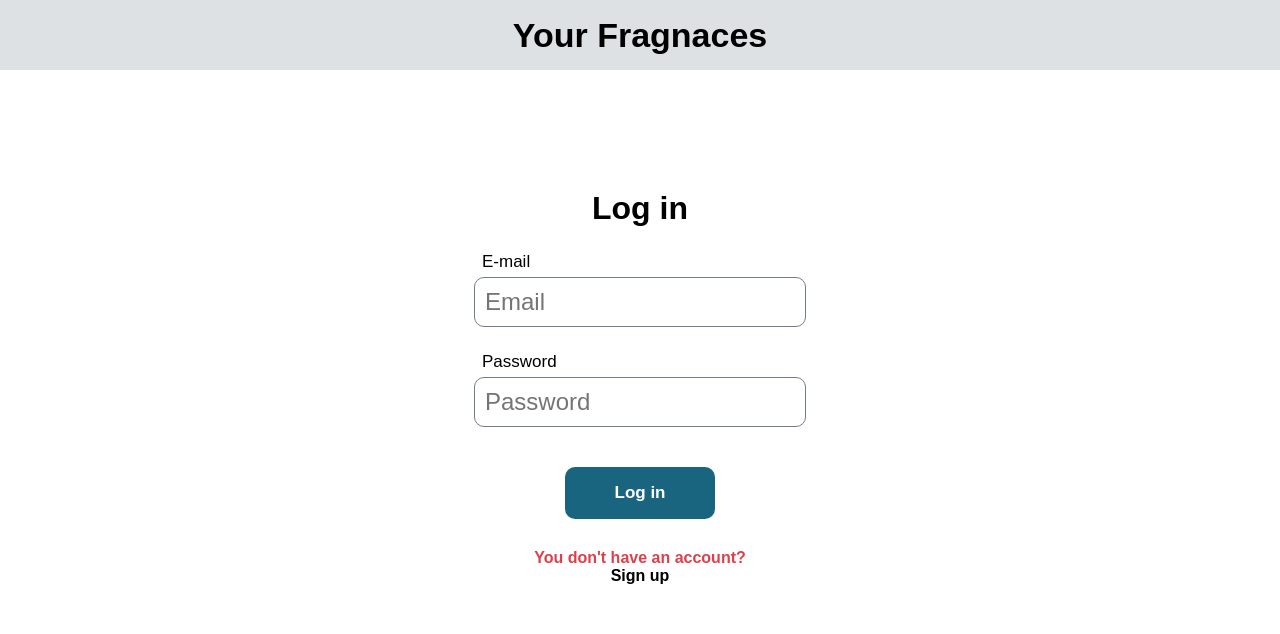
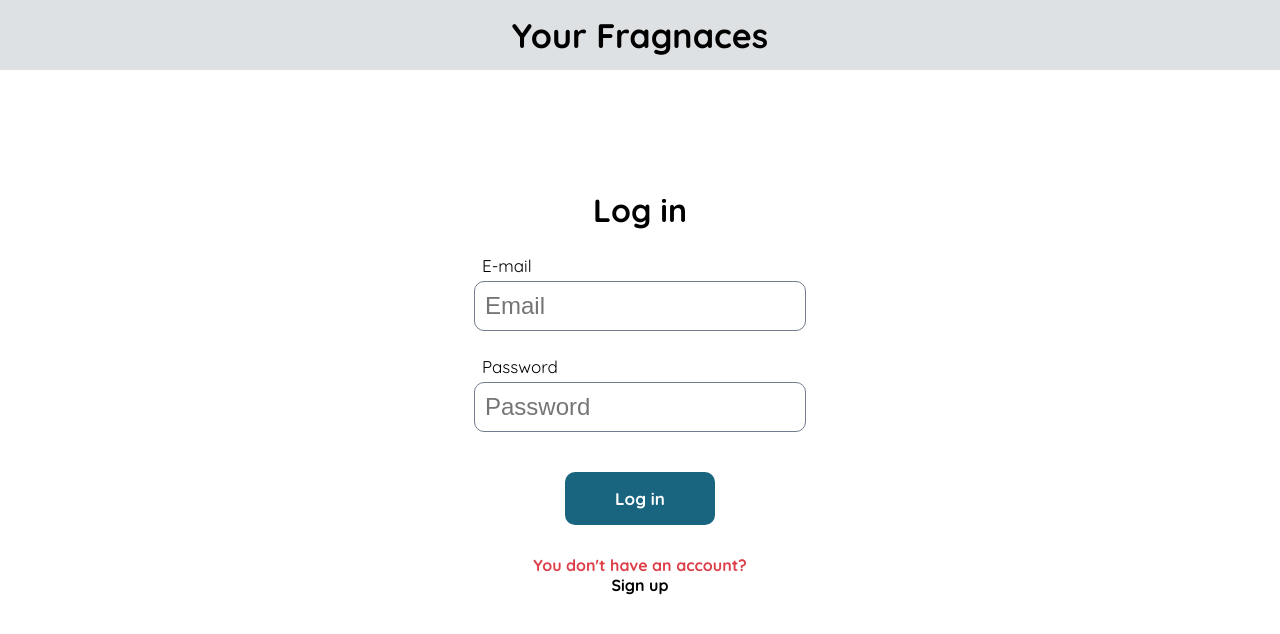
Before and after one commit to DawidGrabek/shopping-app, a React (Vite) app in the folder client/: page /login in a window 1280 px wide. Shown: the top 634 px of the page. Built offline with nearby package versions, Linux system fonts and the light colour scheme.

Commit message:
Move font definition to index.html

```diff
--- a/client/index.html
+++ b/client/index.html
@@ -6,6 +6,10 @@
     <meta name="viewport" content="width=device-width, initial-scale=1" />
     <meta name="theme-color" content="#000000" />
     <meta name="description" content="Web site created using create-react-app" />
+    <link
+      href="https://fonts.googleapis.com/css2?family=Quicksand:wght@400;700&display=swap"
+      rel="stylesheet"
+    />
     <title>Shopping app</title>
   </head>
   <body>
--- a/client/src/assets/styles/GlobalStyle.ts
+++ b/client/src/assets/styles/GlobalStyle.ts
@@ -1,7 +1,7 @@
 import { createGlobalStyle } from 'styled-components'
 
 export const GlobalStyle = createGlobalStyle`
-  @import url('https://fonts.googleapis.com/css2?family=Quicksand:wght@400;700&display=swap');
+
 
   html {
     box-sizing: border-box;
```
